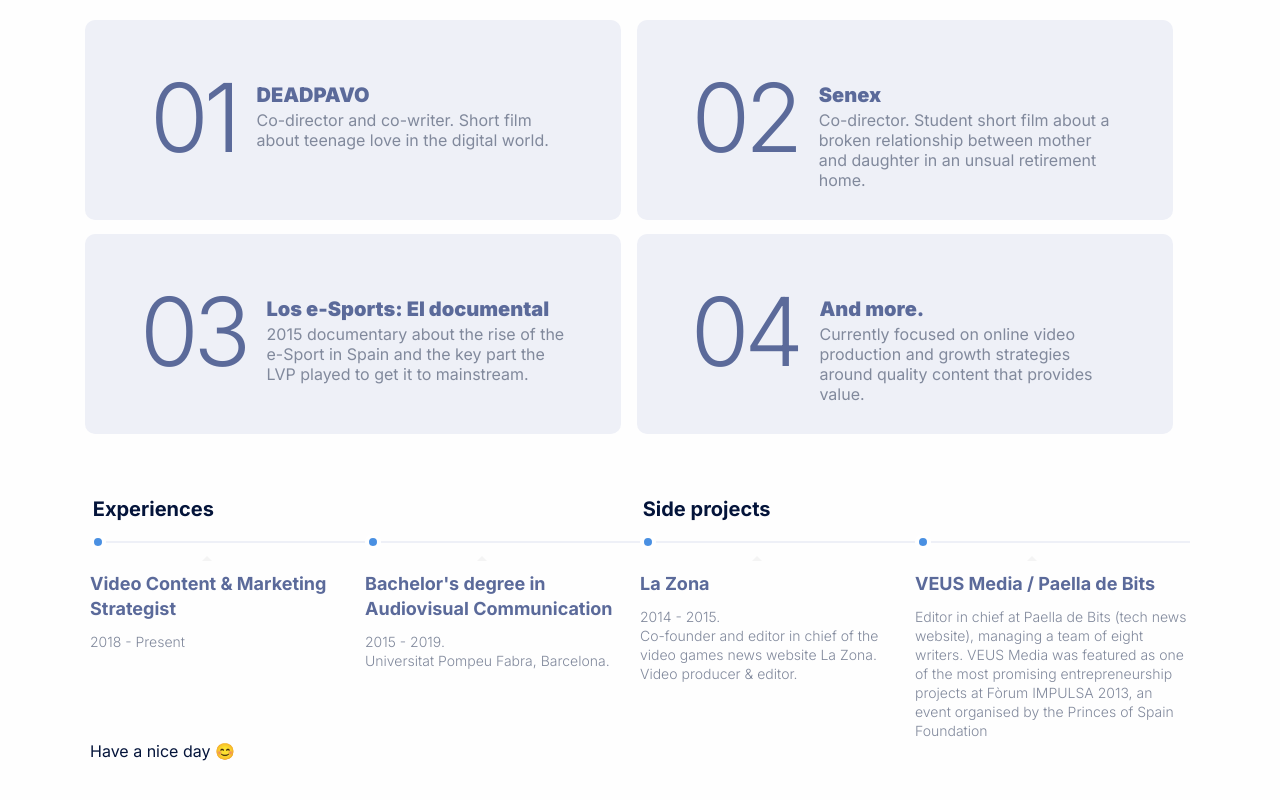
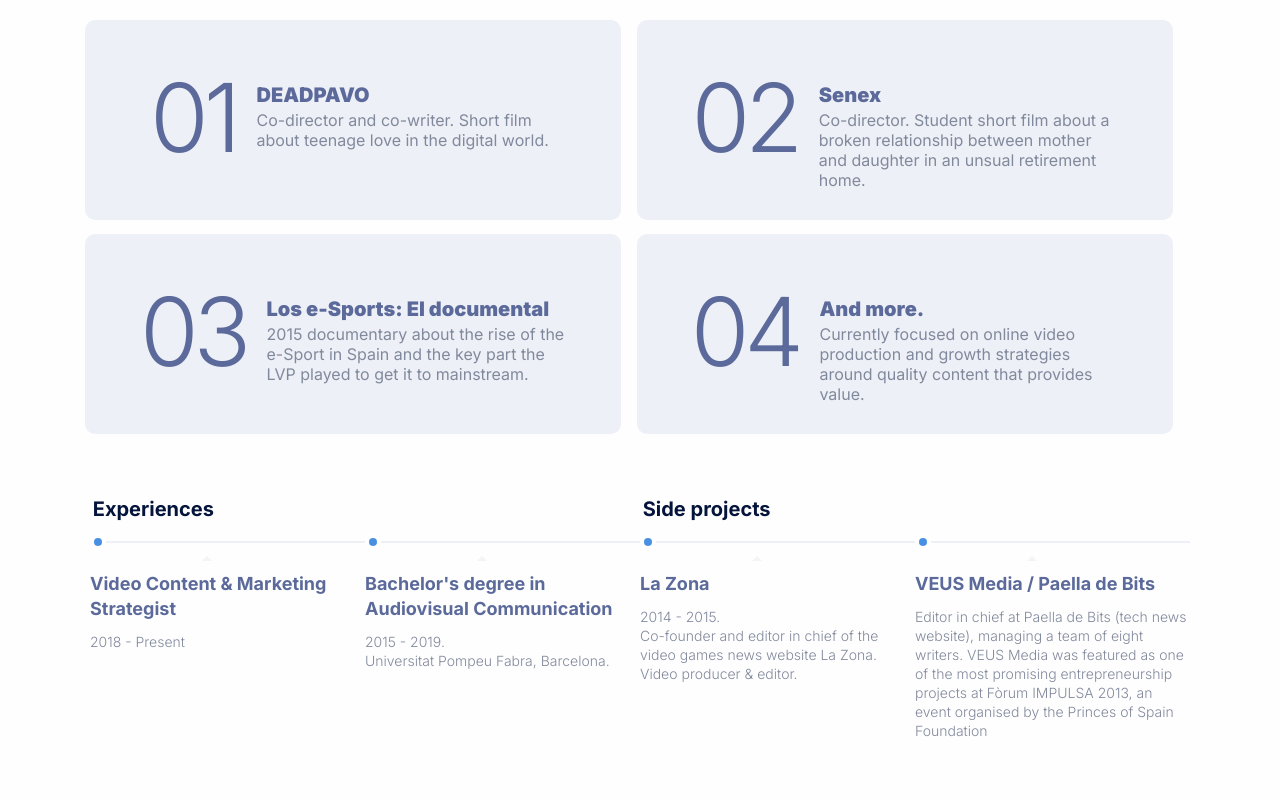
Before and after one commit to enricllonch/enricllonch.github.io, a plain HTML site: page index.html in a window 1280 px wide. Shown: the part 726-1526 px from the top of the page. Drawn offline with Linux system fonts and the light colour scheme.

Commit message:
Update index.html

```diff
--- a/index.html
+++ b/index.html
@@ -170,7 +170,7 @@ Fòrum IMPULSA 2013, an event organised by the Princes of Spain Foundation</span
 
 
 	<footer class="container">
-		<span style="font-size: 16px; margin-top: ">Have a nice day 😊</span>
+		<br>
 	</footer>
 
 
```
